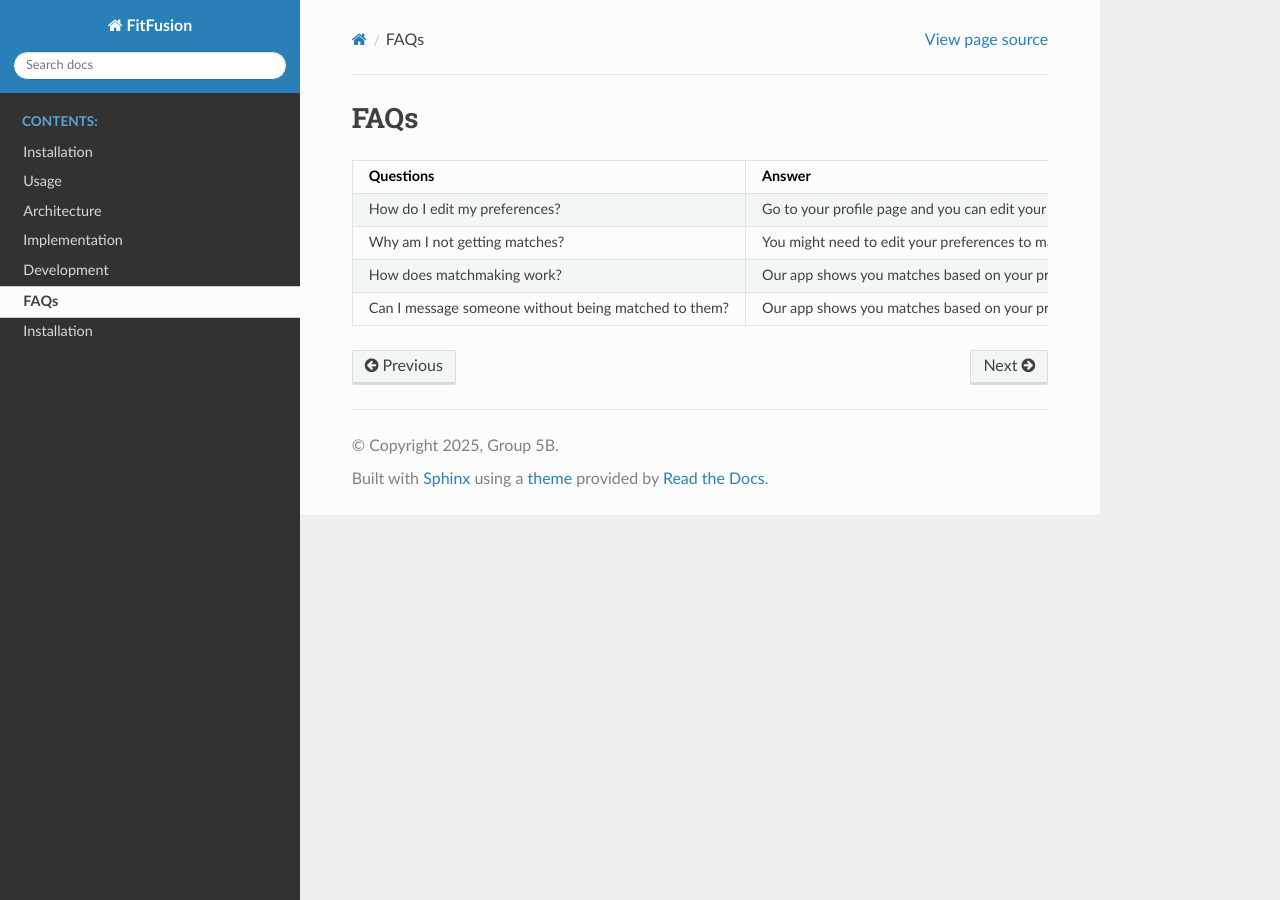
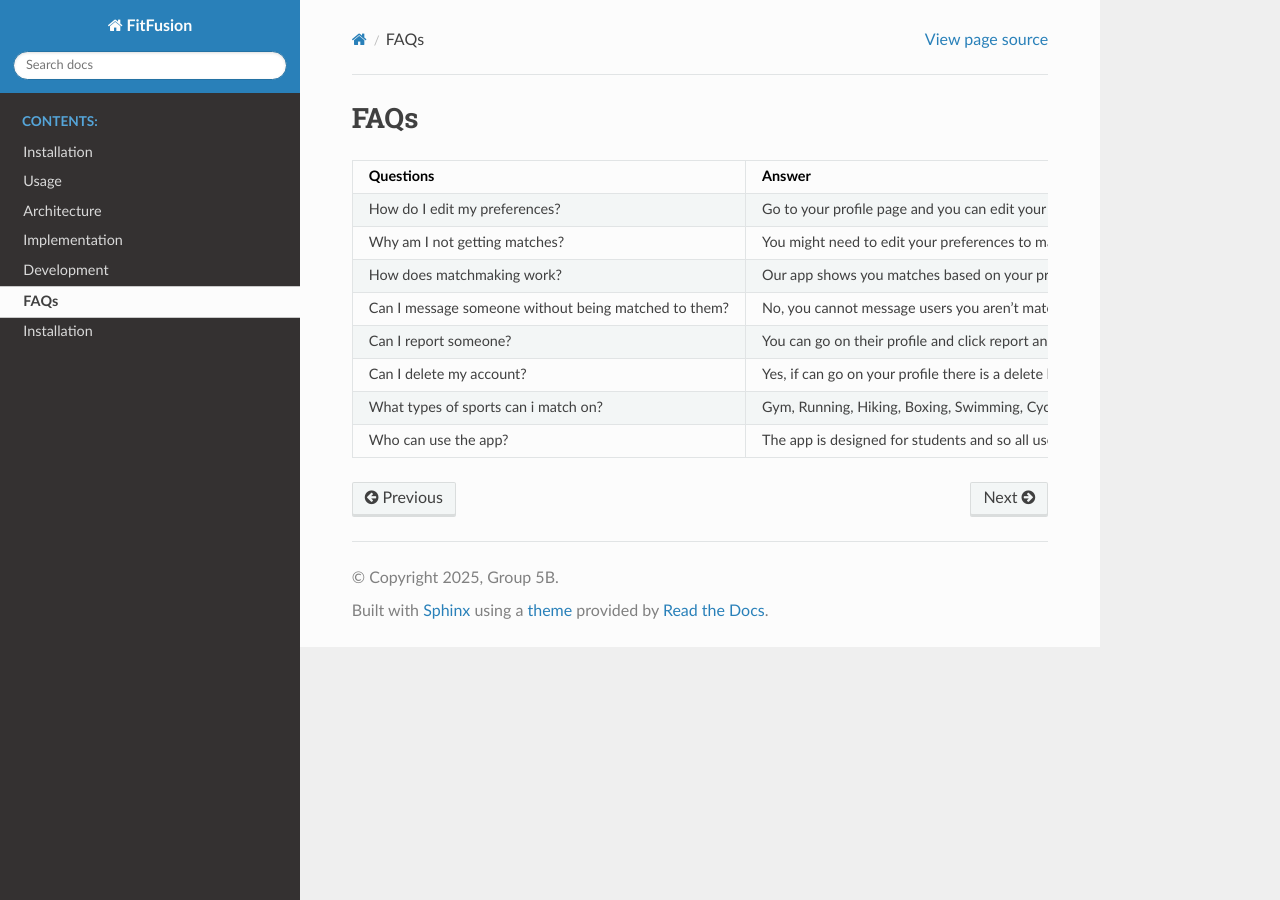
Before and after one commit to Group-5B/FitFusion-documentation, a Sphinx documentation site: the page built from docs/source/faq.rst, in a window 1280 px wide. Built offline with Sphinx 7.4.7 and the Read the Docs theme 3.1.0, drawn with Linux system fonts in a browser that asks for light colours; pages that are not in the unit, such as notebooks, are missing from menus.

Commit message:
Update faq.rst

```diff
--- a/docs/source/faq.rst
+++ b/docs/source/faq.rst
@@ -8,7 +8,15 @@ FAQs
 +-----------------------------------------------------------+---------------------------------------------------------------------------------------------------------------+
 | Why am I not getting matches?                             | You might need to edit your preferences to make your range of matches larger                                  |
 +-----------------------------------------------------------+---------------------------------------------------------------------------------------------------------------+
-| How does matchmaking work?                                | Our app shows you matches based on your preferences like skill level, type of activity, gender and more       |
+| How does matchmaking work?                                | Our app shows you matches based on your preferences and then you can choose whether to match with them or not |
 +-----------------------------------------------------------+---------------------------------------------------------------------------------------------------------------+
-| Can I message someone without being matched to them?      | Our app shows you matches based on your preferences like skill level, type of activity, gender and more       |
+| Can I message someone without being matched to them?      | No, you cannot message users you aren't matched with. You can only message matched users                      |
 +-----------------------------------------------------------+---------------------------------------------------------------------------------------------------------------+
+| Can I report someone?                                     | You can go on their profile and click report and then our team will look into the report                      |
++-----------------------------------------------------------+---------------------------------------------------------------------------------------------------------------+
+| Can I delete my account?                                  | Yes, if can go on your profile there is a delete button you simply need to delete                             |
++-----------------------------------------------------------+---------------------------------------------------------------------------------------------------------------+
+| What types of sports can i match on?                      | Gym, Running, Hiking, Boxing, Swimming, Cycling, Yoga, Weightlifitng, CrossFit, Dance, Pilatres & Martial Arts|
++-----------------------------------------------------------+---------------------------------------------------------------------------------------------------------------+
+| Who can use the app?                                      | The app is designed for students and so all users must complete verification to ensure it stays this way      |
++-----------------------------------------------------------+---------------------------------------------------------------------------------------------------------------+
```
